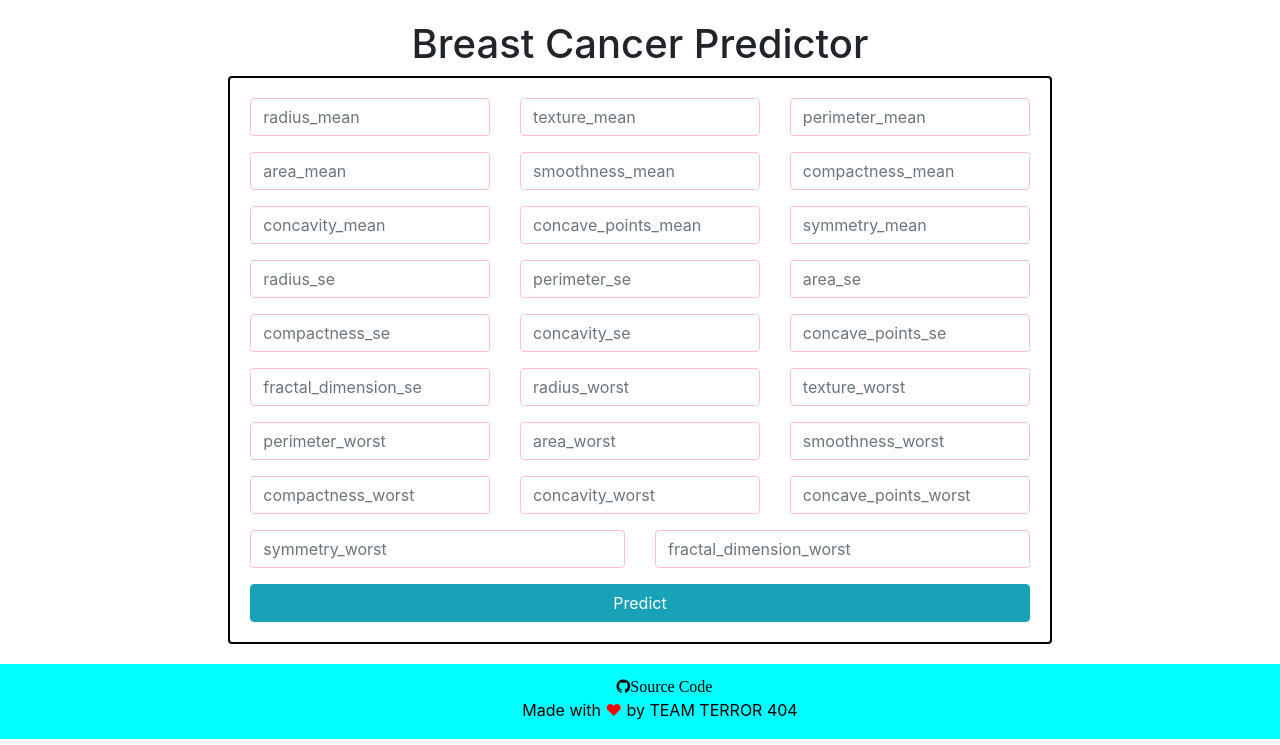
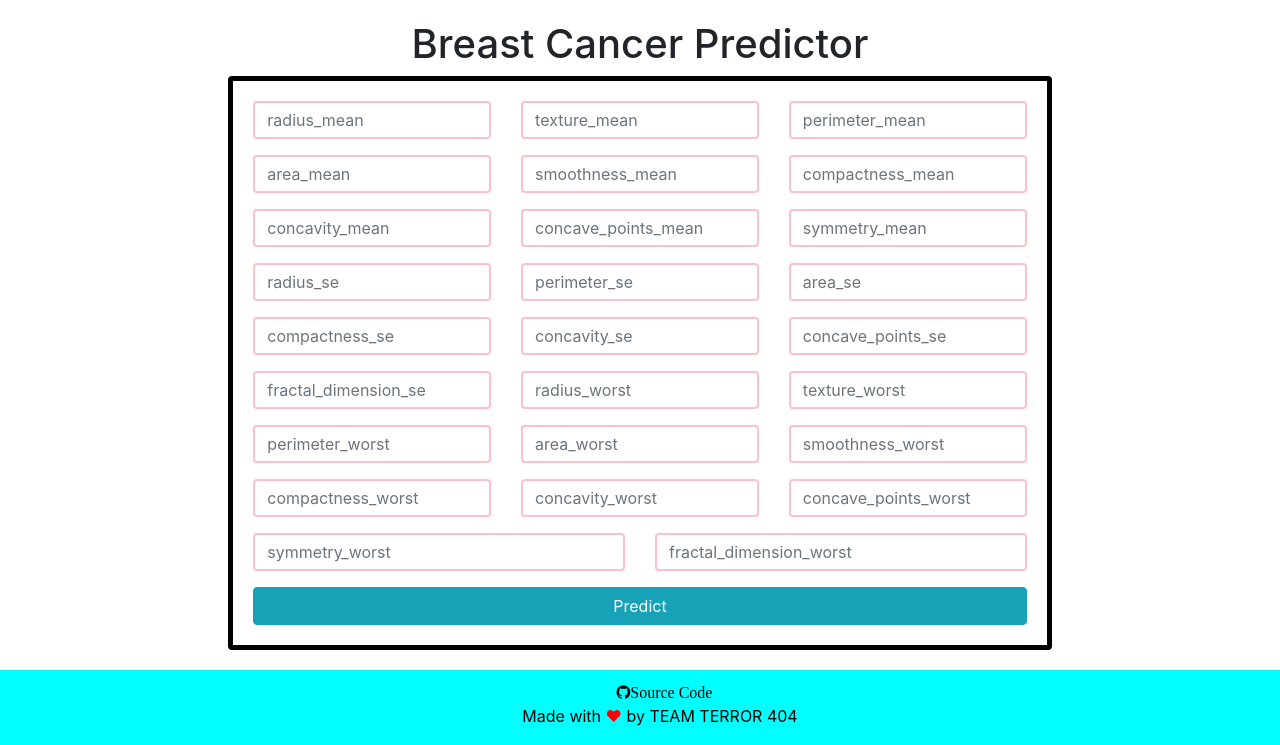
Before and after one commit to SAURAVBORAH22/Multiple-Disease-Classification-And-Prediction-System, a Python web app: template templates/breast_cancer.html in a window 1280 px wide. Shown: the part 76-821 px from the top of the page. Run offline with Jinja, Linux system fonts and the light colour scheme; the template is opened without the code that fills it, so the values that code supplies are empty; some libraries are stand-ins or nearby versions.

Commit message:
error corrected

```diff
--- a/templates/breast_cancer.html
+++ b/templates/breast_cancer.html
@@ -4,22 +4,22 @@
     <div class="col-md-2"></div>
     <div class="col-md-8">
         <center><h1>Breast Cancer Predictor</h1></center>
-        <div class="card card-body" style="border: 2px solid black;">
+        <div class="card card-body" style="border: 5px solid black;">
             <form class="form-horizontal" action="{{ url_for('predictPage') }}" method="POST">
                 <div class="row">
                     <div class="col-md-4">
                         <div class="form-group">
-                            <input style="border: 1px solid pink;" class="form-control" type="text" name="radius_mean" placeholder="radius_mean">
+                            <input style="border: 2px solid pink;" class="form-control" type="text" name="radius_mean" placeholder="radius_mean">
                         </div>
                     </div>
                     <div class="col-md-4">
                         <div class="form-group">
-                            <input style="border: 1px solid pink;" class="form-control" type="text" name="texture_mean" placeholder="texture_mean">
+                            <input style="border: 2px solid pink;" class="form-control" type="text" name="texture_mean" placeholder="texture_mean">
                         </div>
                     </div>
                     <div class="col-md-4">
                         <div class="form-group">
-                            <input style="border: 1px solid pink;" class="form-control" type="text" name="perimeter_mean" placeholder="perimeter_mean">
+                            <input style="border: 2px solid pink;" class="form-control" type="text" name="perimeter_mean" placeholder="perimeter_mean">
                         </div>
                     </div>
                 </div>
@@ -27,17 +27,17 @@
                 <div class="row">
                     <div class="col-md-4">
                         <div class="form-group">
-                            <input style="border: 1px solid pink;" class="form-control" type="text" name="area_mean" placeholder="area_mean">
+                            <input style="border: 2px solid pink;" class="form-control" type="text" name="area_mean" placeholder="area_mean">
                         </div>
                     </div>
                     <div class="col-md-4">
                         <div class="form-group">
-                            <input style="border: 1px solid pink;" class="form-control" type="text" name="smoothness_mean" placeholder="smoothness_mean">
+                            <input style="border: 2px solid pink;" class="form-control" type="text" name="smoothness_mean" placeholder="smoothness_mean">
                         </div>
                     </div>
                     <div class="col-md-4">
                         <div class="form-group">
-                            <input style="border: 1px solid pink;" class="form-control" type="text" name="compactness_mean" placeholder="compactness_mean">
+                            <input style="border: 2px solid pink;" class="form-control" type="text" name="compactness_mean" placeholder="compactness_mean">
                         </div>
                     </div>
                 </div>
@@ -45,17 +45,17 @@
                 <div class="row">
                     <div class="col-md-4">
                         <div class="form-group">
-                            <input style="border: 1px solid pink;" class="form-control" type="text" name="concavity_mean" placeholder="concavity_mean">
+                            <input style="border: 2px solid pink;" class="form-control" type="text" name="concavity_mean" placeholder="concavity_mean">
                         </div>
                     </div>
                     <div class="col-md-4">
                         <div class="form-group">
-                            <input style="border: 1px solid pink;" class="form-control" type="text" name="concave_points_mean" placeholder="concave_points_mean">
+                            <input style="border: 2px solid pink;" class="form-control" type="text" name="concave_points_mean" placeholder="concave_points_mean">
                         </div>
                     </div>
                     <div class="col-md-4">
                         <div class="form-group">
-                            <input style="border: 1px solid pink;" class="form-control" type="text" name="symmetry_mean" placeholder="symmetry_mean">
+                            <input style="border: 2px solid pink;" class="form-control" type="text" name="symmetry_mean" placeholder="symmetry_mean">
                         </div>
                     </div>
                 </div>
@@ -63,17 +63,17 @@
                 <div class="row">
                     <div class="col-md-4">
                         <div class="form-group">
-                            <input style="border: 1px solid pink;" class="form-control" type="text" name="radius_se" placeholder="radius_se">
+                            <input style="border: 2px solid pink;" class="form-control" type="text" name="radius_se" placeholder="radius_se">
                         </div>
                     </div>
                     <div class="col-md-4">
                         <div class="form-group">
-                            <input style="border: 1px solid pink;" class="form-control" type="text" name="perimeter_se" placeholder="perimeter_se">
+                            <input style="border: 2px solid pink;" class="form-control" type="text" name="perimeter_se" placeholder="perimeter_se">
                         </div>
                     </div>
                     <div class="col-md-4">
                         <div class="form-group">
-                            <input style="border: 1px solid pink;" class="form-control" type="text" name="area_se" placeholder="area_se">
+                            <input style="border: 2px solid pink;" class="form-control" type="text" name="area_se" placeholder="area_se">
                         </div>
                     </div>
                 </div>
@@ -81,17 +81,17 @@
                 <div class="row">
                     <div class="col-md-4">
                         <div class="form-group">
-                            <input style="border: 1px solid pink;" class="form-control" type="text" name="compactness_se" placeholder="compactness_se">
+                            <input style="border: 2px solid pink;" class="form-control" type="text" name="compactness_se" placeholder="compactness_se">
                         </div>
                     </div>
                     <div class="col-md-4">
                         <div class="form-group">
-                            <input style="border: 1px solid pink;" class="form-control" type="text" name="concavity_se" placeholder="concavity_se">
+                            <input style="border: 2px solid pink;" class="form-control" type="text" name="concavity_se" placeholder="concavity_se">
                         </div>
                     </div>
                     <div class="col-md-4">
                         <div class="form-group">
-                            <input style="border: 1px solid pink;" class="form-control" type="text" name="concave_points_se" placeholder="concave_points_se">
+                            <input style="border: 2px solid pink;" class="form-control" type="text" name="concave_points_se" placeholder="concave_points_se">
                         </div>
                     </div>
                 </div>
@@ -99,17 +99,17 @@
                 <div class="row">
                     <div class="col-md-4">
                         <div class="form-group">
-                            <input style="border: 1px solid pink;" class="form-control" type="text" name="fractal_dimension_se" placeholder="fractal_dimension_se">
+                            <input style="border: 2px solid pink;" class="form-control" type="text" name="fractal_dimension_se" placeholder="fractal_dimension_se">
                         </div>
                     </div>
                     <div class="col-md-4">
                         <div class="form-group">
-                            <input style="border: 1px solid pink;" class="form-control" type="text" name="radius_worst" placeholder="radius_worst">
+                            <input style="border: 2px solid pink;" class="form-control" type="text" name="radius_worst" placeholder="radius_worst">
                         </div>
                     </div>
                     <div class="col-md-4">
                         <div class="form-group">
-                            <input style="border: 1px solid pink;" class="form-control" type="text" name="texture_worst" placeholder="texture_worst">
+                            <input style="border: 2px solid pink;" class="form-control" type="text" name="texture_worst" placeholder="texture_worst">
                         </div>
                     </div>
                 </div>
@@ -117,17 +117,17 @@
                 <div class="row">
                     <div class="col-md-4">
                         <div class="form-group">
-                            <input style="border: 1px solid pink;" class="form-control" type="text" name="perimeter_worst" placeholder="perimeter_worst">
+                            <input style="border: 2px solid pink;" class="form-control" type="text" name="perimeter_worst" placeholder="perimeter_worst">
                         </div>
                     </div>
                     <div class="col-md-4">
                         <div class="form-group">
-                            <input style="border: 1px solid pink;" class="form-control" type="text" name="area_worst" placeholder="area_worst">
+                            <input style="border: 2px solid pink;" class="form-control" type="text" name="area_worst" placeholder="area_worst">
                         </div>
                     </div>
                     <div class="col-md-4">
                         <div class="form-group">
-                            <input style="border: 1px solid pink;" class="form-control" type="text" name="smoothness_worst" placeholder="smoothness_worst">
+                            <input style="border: 2px solid pink;" class="form-control" type="text" name="smoothness_worst" placeholder="smoothness_worst">
                         </div>
                     </div>
                 </div>
@@ -135,17 +135,17 @@
                 <div class="row">
                     <div class="col-md-4">
                         <div class="form-group">
-                            <input style="border: 1px solid pink;" class="form-control" type="text" name="compactness_worst" placeholder="compactness_worst">
+                            <input style="border: 2px solid pink;" class="form-control" type="text" name="compactness_worst" placeholder="compactness_worst">
                         </div>
                     </div>
                     <div class="col-md-4">
                         <div class="form-group">
-                            <input style="border: 1px solid pink;" class="form-control" type="text" name="concavity_worst" placeholder="concavity_worst">
+                            <input style="border: 2px solid pink;" class="form-control" type="text" name="concavity_worst" placeholder="concavity_worst">
                         </div>
                     </div>
                     <div class="col-md-4">
                         <div class="form-group">
-                            <input style="border: 1px solid pink;" class="form-control" type="text" name="concave_points_worst" placeholder="concave_points_worst">
+                            <input style="border: 2px solid pink;" class="form-control" type="text" name="concave_points_worst" placeholder="concave_points_worst">
                         </div>
                     </div>
                 </div>
@@ -153,12 +153,12 @@
                 <div class="row">
                     <div class="col-md-6">
                         <div class="form-group">
-                            <input style="border: 1px solid pink;" class="form-control" type="text" name="symmetry_worst" placeholder="symmetry_worst">
+                            <input style="border: 2px solid pink;" class="form-control" type="text" name="symmetry_worst" placeholder="symmetry_worst">
                         </div>
                     </div>
                     <div class="col-md-6">
                         <div class="form-group">
-                            <input style="border: 1px solid pink;" class="form-control" type="text" name="fractal_dimension_worst" placeholder="fractal_dimension_worst">
+                            <input style="border: 2px solid pink;" class="form-control" type="text" name="fractal_dimension_worst" placeholder="fractal_dimension_worst">
                         </div>
                     </div>
                 </div>
```
